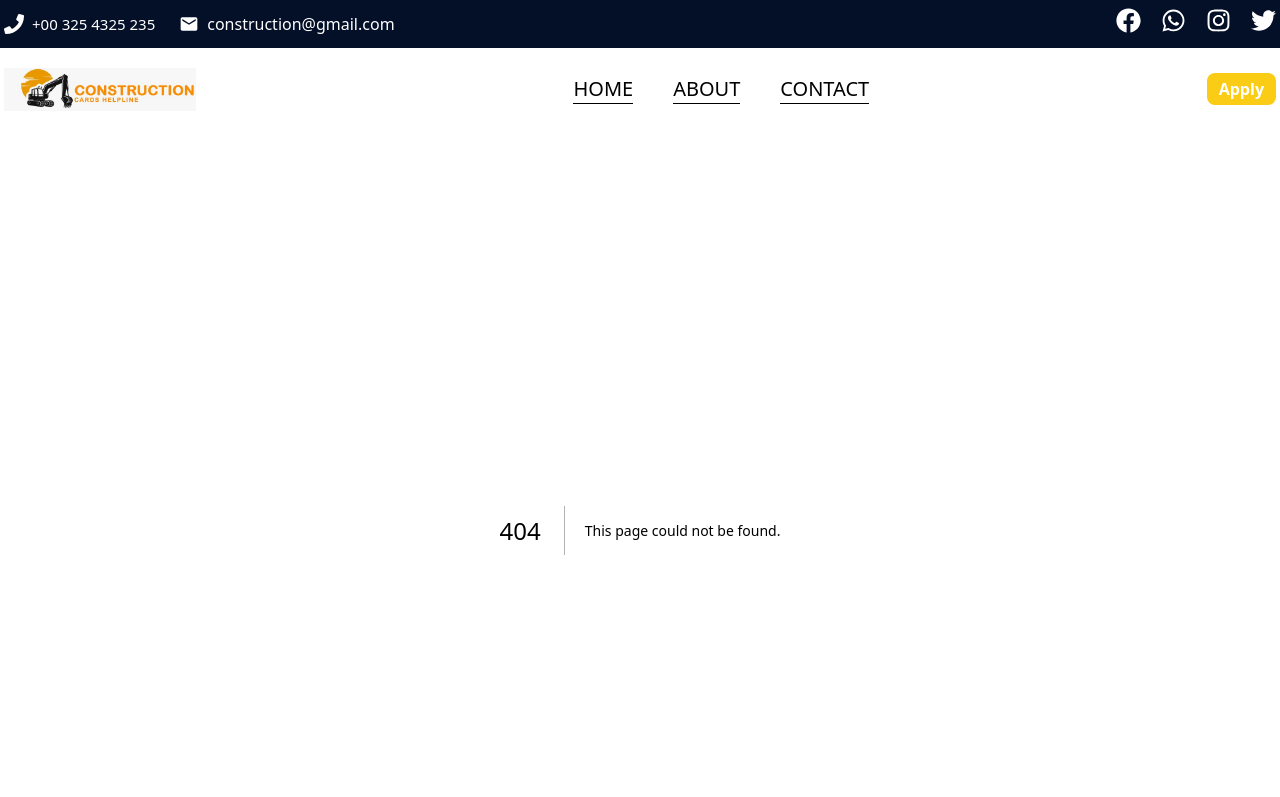
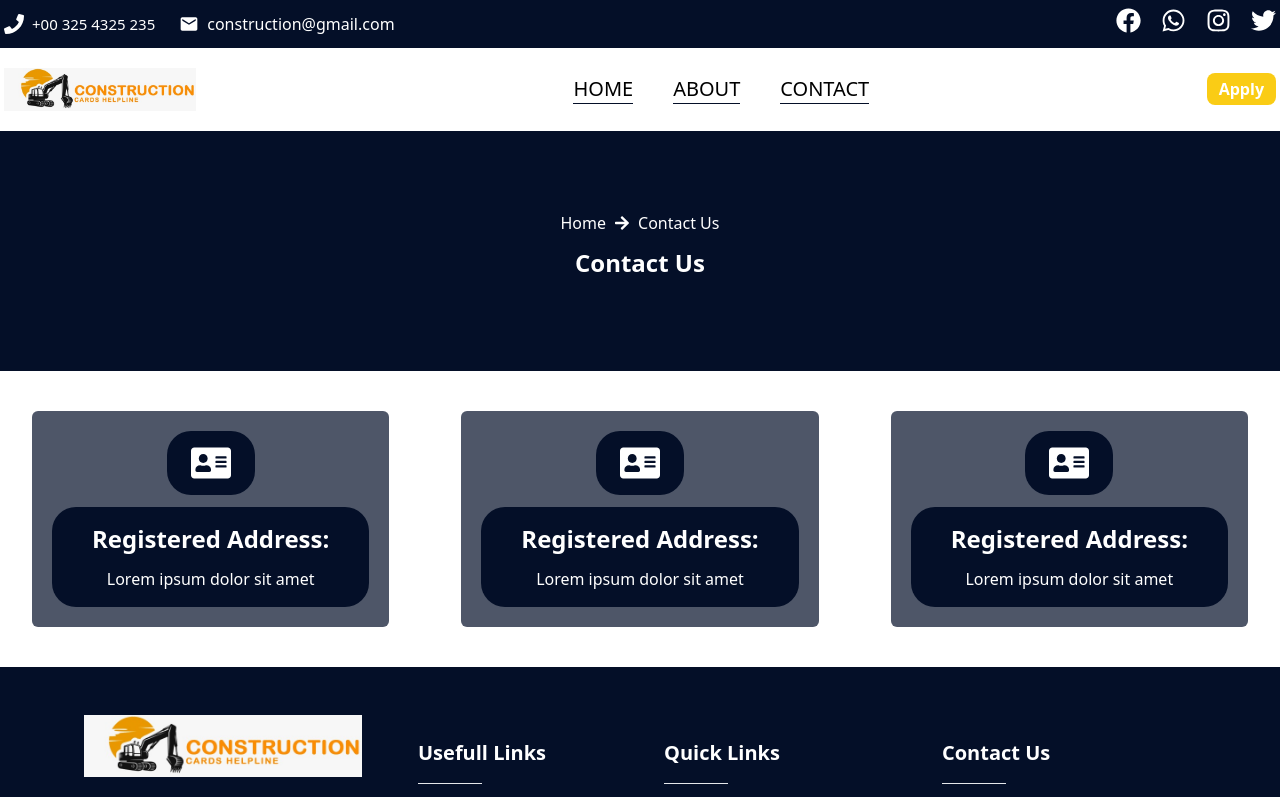
Before and after one commit to nishantsingh345/construction2, a Next.js app: page /contact in a window 1280 px wide. Before the commit this address had no page. Shown: the top 797 px of the page. Built offline with nearby package versions, Linux system fonts and the light colour scheme.

Commit message:
adding card in contat and common hero section

```diff
--- /dev/null
+++ b/src/app/contact/page.tsx
@@ -0,0 +1,16 @@
+import Hero from "@/components/common/Hero";
+import Cards from "@/components/contact/Cards";
+import React from "react";
+
+type Props = {};
+
+const page = (props: Props) => {
+  return (
+    <div>
+      <Hero name="Contact Us" />
+      <Cards />
+    </div>
+  );
+};
+
+export default page;
--- /dev/null
+++ b/src/components/common/Hero.tsx
@@ -0,0 +1,30 @@
+import React from "react";
+import Section from "./Section";
+import Link from "next/link";
+import { FaArrowRight } from "react-icons/fa";
+
+type Props = {
+  name: string;
+};
+
+const Hero = ({ name }: Props) => {
+  return (
+    <div className="bg-[#040f28] w-full py-10 md:py-20">
+      <Section>
+        <div className="flex items-center justify-center">
+          <div>
+            <div className="flex items-center gap-2 text-white">
+              <Link href="/">Home</Link>
+              <FaArrowRight />
+              <p>{name}</p>
+            </div>
+
+            <p className="text-2xl font-bold text-white text-center py-3">{name}</p>
+          </div>
+        </div>
+      </Section>
+    </div>
+  );
+};
+
+export default Hero;
--- a/src/components/common/Navbar.tsx
+++ b/src/components/common/Navbar.tsx
@@ -21,25 +21,25 @@ const Navbar = (props: Props) => {
           {/* Desktop Menue */}
           <div className="flex items-center justify-between py-5">
             <Link href="/">
-             <img className="w-48" src="/logo1.jpeg" alt="" />
+              <img className="w-48" src="/logo1.jpeg" alt="" />
             </Link>
 
             <div className="text-black md:flex hidden">
               <ul className="flex items-center">
-                <li className="uppercase  border-b border-black hover:border-orange-500 ml-10 text-xl cursor-pointer">
+                <li className="uppercase  border-b border-[#040f28] hover:border-orange-500 ml-10 text-xl cursor-pointer">
                   <Link href="/"> Home</Link>
                 </li>
-                <li className="uppercase  border-b border-black hover:border-orange-500 ml-10 text-xl cursor-pointer">
+                <li className="uppercase  border-b border-[#040f28] hover:border-orange-500 ml-10 text-xl cursor-pointer">
                   <Link href="/"> About</Link>
                 </li>
-                <li className="uppercase  border-b border-black hover:border-orange-500 ml-10 text-xl cursor-pointer">
-                  <Link href="/"> Contact</Link>
+                <li className="uppercase  border-b border-[#040f28] hover:border-orange-500 ml-10 text-xl cursor-pointer">
+                  <Link href="/contact"> Contact</Link>
                 </li>
               </ul>
             </div>
 
             <div className="bg-yellow-400 text-white font-semibold hover:bg-yellow-500 px-3 py-1 rounded-lg cursor-pointer ease-in-out duration-300">
-                Apply
+              Apply
             </div>
 
             {/* Mobile menue */}
@@ -71,21 +71,21 @@ const Navbar = (props: Props) => {
               <ul>
                 <li
                   onClick={() => setMenuOpen(false)}
-                  className="uppercase py-4  border-b border-black hover:border-orange-500  text-xl cursor-pointer"
+                  className="uppercase py-4  border-b border-[#040f28] hover:border-orange-500  text-xl cursor-pointer"
                 >
                   <Link href="/"> Home</Link>
                 </li>
                 <li
                   onClick={() => setMenuOpen(false)}
-                  className="uppercase py-4  border-b border-black hover:border-orange-500  text-xl cursor-pointer"
+                  className="uppercase py-4  border-b border-[#040f28] hover:border-orange-500  text-xl cursor-pointer"
                 >
                   <Link href="/"> About</Link>
                 </li>
                 <li
                   onClick={() => setMenuOpen(false)}
-                  className="uppercase py-4 border-b border-black hover:border-orange-500  text-xl cursor-pointer"
+                  className="uppercase py-4 border-b border-[#040f28] hover:border-orange-500  text-xl cursor-pointer"
                 >
-                  <Link href="/"> Contact</Link>
+                  <Link href="/contact"> Contact</Link>
                 </li>
               </ul>
             </div>
--- /dev/null
+++ b/src/components/contact/Cards.tsx
@@ -0,0 +1,55 @@
+import React from "react";
+import Section from "../common/Section";
+import { FaAddressCard } from "react-icons/fa";
+
+type Props = {};
+
+const card = [
+  {
+    id: 1,
+    icon: <FaAddressCard size={40} />,
+    title: "Registered Address:",
+    text: "Lorem ipsum dolor sit amet",
+  },
+  {
+    id: 1,
+    icon: <FaAddressCard size={40} />,
+    title: "Registered Address:",
+    text: "Lorem ipsum dolor sit amet",
+  },
+  {
+    id: 1,
+    icon: <FaAddressCard size={40} />,
+    title: "Registered Address:",
+    text: "Lorem ipsum dolor sit amet",
+  },
+];
+
+const Cards = (props: Props) => {
+  return (
+    <div className="py-10">
+      <Section>
+        <div className="grid md:grid-cols-3 gap-4">
+          {card.map((item, index) => (
+            <div
+              key={index}
+              className="group bg-[#040f28]/70 hover:bg-[#ff5e14] ease-in-out duration-300 rounded-md p-5 mx-auto rounded-md"
+            >
+              <div className="flex items-center  justify-center ">
+                <div className=" text-white bg-[#040f28] px-6 py-3 rounded-3xl  group-hover:bg-[#ff5e14]">
+                  {item?.icon}
+                </div>
+              </div>
+              <div className="py-4 bg-[#040f28] px-10 mt-3 text-white rounded-3xl">
+                <p className="text-center font-bold text-2xl">{item?.title}</p>
+                <p className="text-center pt-3 ">{item?.text}</p>
+              </div>
+            </div>
+          ))}
+        </div>
+      </Section>
+    </div>
+  );
+};
+
+export default Cards;
```
